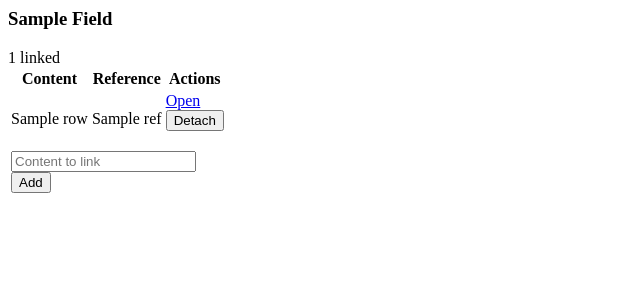
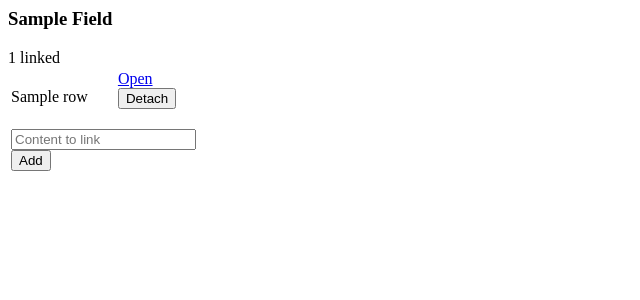
Before and after one commit to koljapluemer/glosses4learning-cms, a Flask app: template sbll_cms/templates/partials/relation_table.html in a window 1280 px wide. Shown: the top 300 px of the page, without its empty margins (0-640 px from the left). Run offline with Flask 3, Linux system fonts and the light colour scheme; the template is opened without the code that fills it: most values are stand-ins (such as "Sample title", 1, 10 or a date in 2020).

Commit message:
clean up UI

```diff
--- a/sbll_cms/templates/partials/relation_table.html
+++ b/sbll_cms/templates/partials/relation_table.html
@@ -16,18 +16,10 @@
 
     <div class="overflow-x-auto">
       <table class="table table-zebra">
-        <thead>
-          <tr>
-            <th>Content</th>
-            <th>Reference</th>
-            <th class="text-right">Actions</th>
-          </tr>
-        </thead>
         <tbody>
           {% for row in rows %}
           <tr>
             <td class="font-semibold">{{ row.title }}</td>
-            <td class="font-mono text-sm">{{ row.ref }}</td>
             <td class="text-right space-x-2">
               <a class="btn btn-xs" target="_blank"
                 href="{{ url_for('glosses.edit_gloss', language=row.iso, slug=row.slug) }}">Open</a>
@@ -40,7 +32,7 @@
             </td>
           </tr>
           {% endfor %}
-          <tr class="bg-base-200">
+          <tr>
             <td colspan="3">
               <form class="grid md:grid-cols-[150px_1fr_auto] gap-2 items-center"
                 hx-post="{{ url_for('htmx.add_relation', language=base.language, slug=base.slug, field=field) }}"
```
